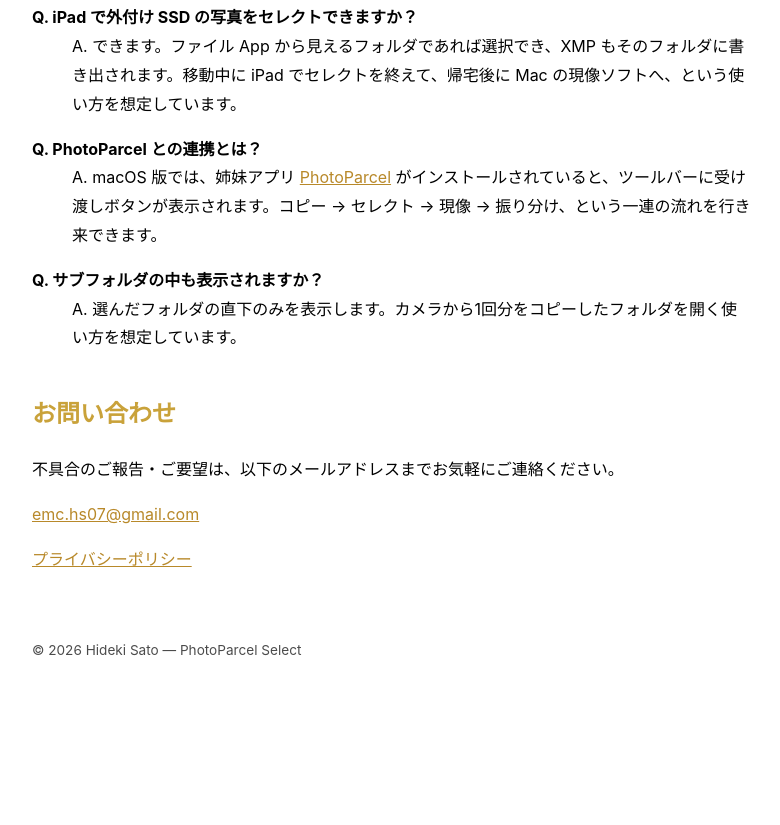
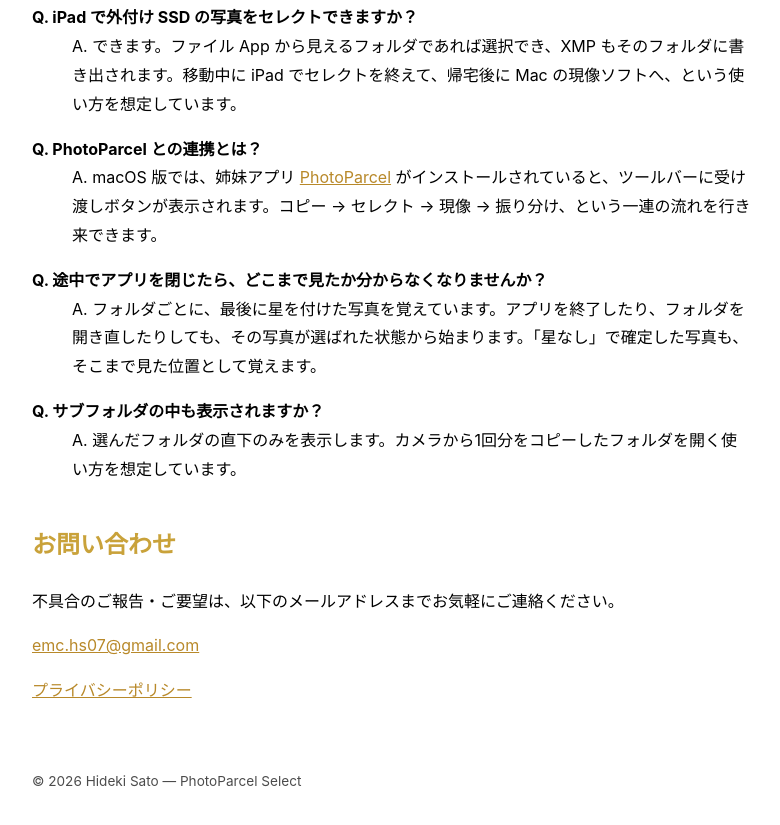
Before and after one commit to emchs07-prog/photoparcel-select-support, a plain HTML site: page index.html in a window 1280 px wide. Shown: the part 2496-3321 px from the top of the page, without its empty margins (248-1028 px from the left). Before the commit the page ends 3190 px from the top, so only its background shows below. Drawn offline with Linux system fonts and the light colour scheme.

Commit message:
1.4: 「途中でアプリを閉じたら」（前回の続きから再開）の説明を追加
Co-Authored-By: Claude Opus 5.5 <noreply@anthropic.com>

```diff
--- a/index.html
+++ b/index.html
@@ -100,6 +100,9 @@
   <dt>Q. PhotoParcel との連携とは？</dt>
   <dd>A. macOS 版では、姉妹アプリ <a href="https://apps.apple.com/jp/app/photoparcel/id6797479444">PhotoParcel</a> がインストールされていると、ツールバーに受け渡しボタンが表示されます。コピー → セレクト → 現像 → 振り分け、という一連の流れを行き来できます。</dd>
 
+  <dt>Q. 途中でアプリを閉じたら、どこまで見たか分からなくなりませんか？</dt>
+  <dd>A. フォルダごとに、最後に星を付けた写真を覚えています。アプリを終了したり、フォルダを開き直したりしても、その写真が選ばれた状態から始まります。「星なし」で確定した写真も、そこまで見た位置として覚えます。</dd>
+
   <dt>Q. サブフォルダの中も表示されますか？</dt>
   <dd>A. 選んだフォルダの直下のみを表示します。カメラから1回分をコピーしたフォルダを開く使い方を想定しています。</dd>
 </dl>
```
